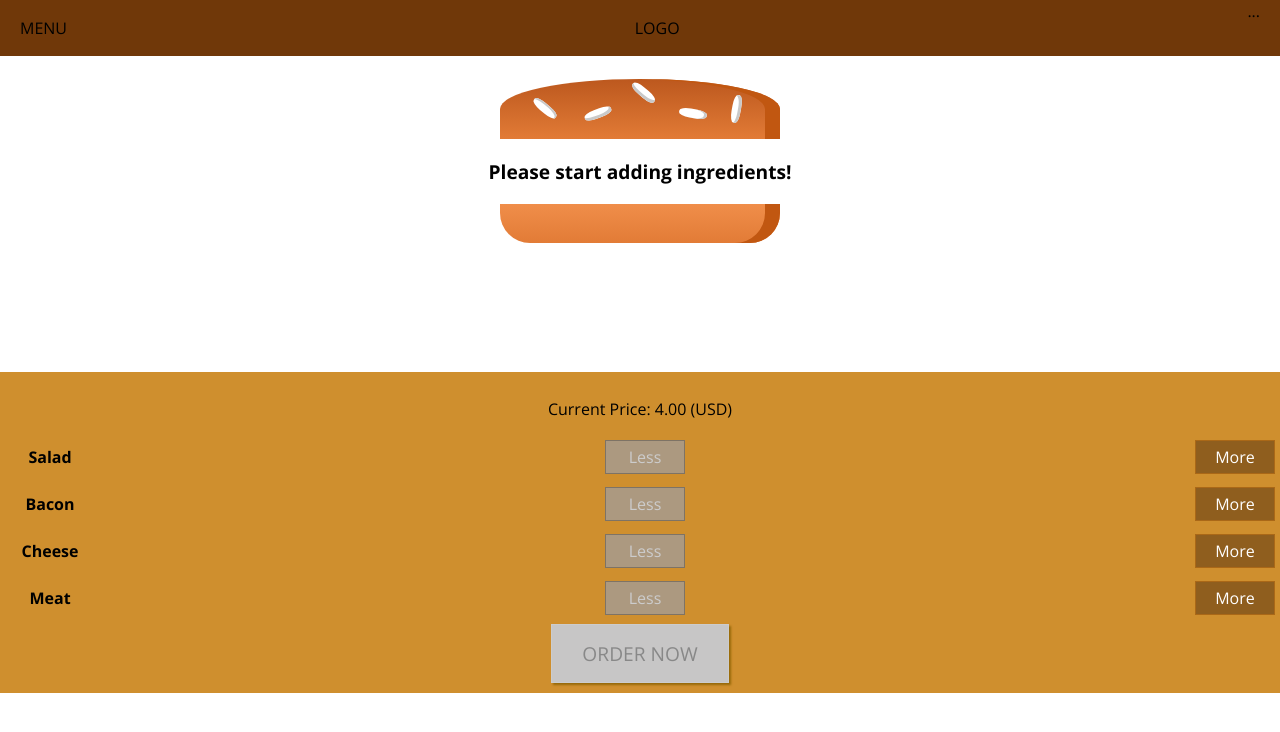
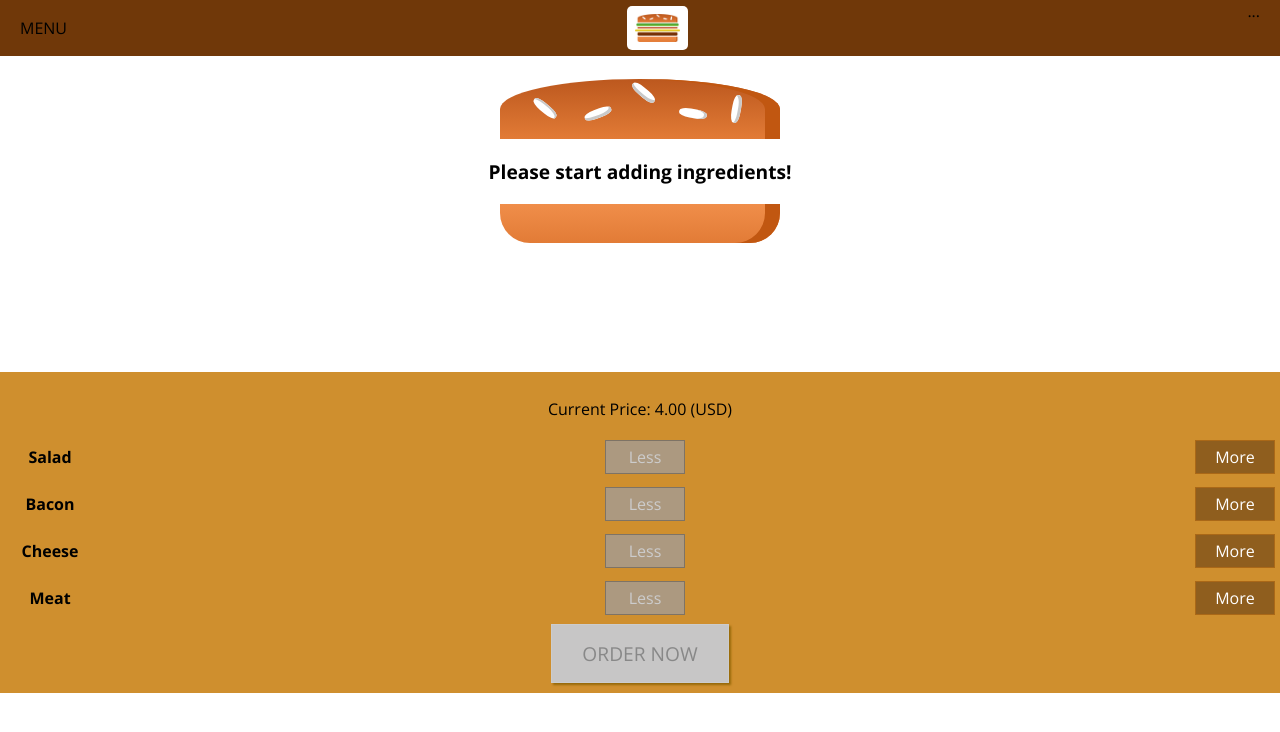
Before and after one commit to ChanakaR/burger-builder, a React app: page / in a window 1280 px wide. Shown: the top 732 px of the page. Built offline with nearby package versions, Linux system fonts and the light colour scheme.

Commit message:
added log component to toolbar

```diff
--- a/src/components/Logo/Logo.css
+++ b/src/components/Logo/Logo.css
@@ -1,7 +1,9 @@
 .Logo {
     background-color: white;
     padding: 8px;
-    height: 100%;
+    height: 80%;
+    box-sizing: border-box;
+    border-radius: 5px;
 }
 
 .Logo img{
--- a/src/components/Navigation/Toolbar/Toolbar.js
+++ b/src/components/Navigation/Toolbar/Toolbar.js
@@ -1,11 +1,12 @@
 import React from 'react';
 import classes from './Toolbar.css'
+import Logo from '../../Logo/Logo';
 
 const toolbar = (props) => {
     return (
         <header className={classes.Toolbar}>
             <div>MENU</div>
-            <div>LOGO</div>
+            <Logo></Logo>
             <nav>
                 ...
             </nav>
```
